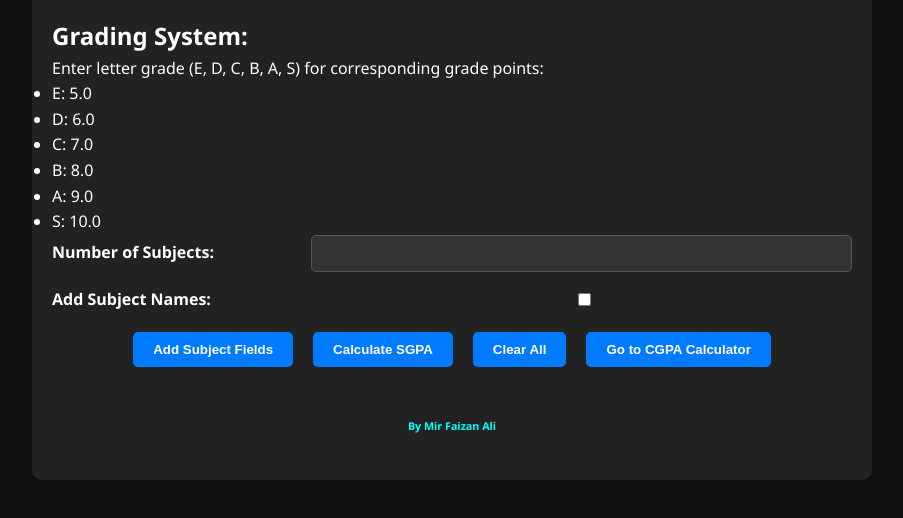
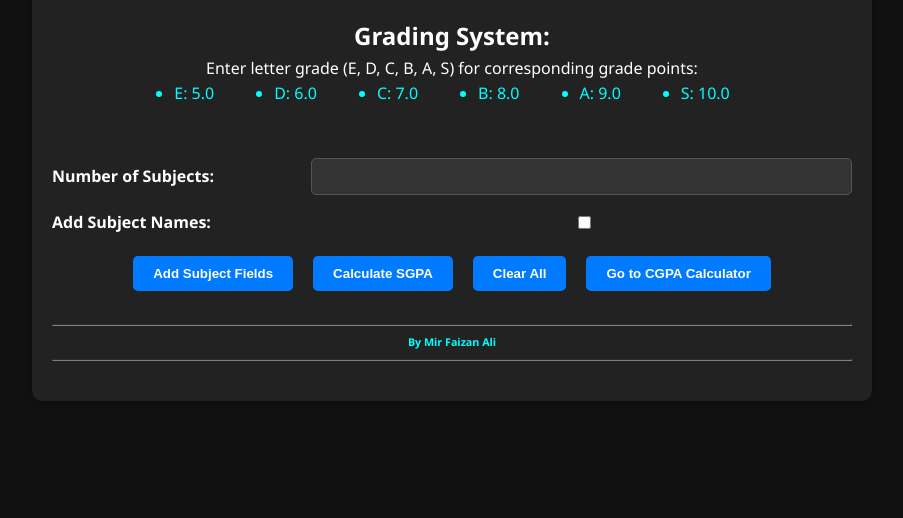
Before and after one commit to mirfaizanali/GPA-CALCULATOR, a plain HTML site: page index.html in a window 1280 px wide. Shown: the part 74-592 px from the top of the page, without its empty margins (188-1091 px from the left). Drawn offline with Linux system fonts and the light colour scheme.

Commit message:
Add files via upload

```diff
--- a/index.html
+++ b/index.html
@@ -4,7 +4,7 @@
     <meta charset="UTF-8">
     <meta name="viewport" content="width=device-width, initial-scale=1.0">
     <title>SGPA Calculator</title>
-    <link rel="stylesheet" href="styles.css">
+    <link rel="stylesheet" href="./styles.css">
 </head>
 <body>
     <div class="container">
@@ -28,7 +28,7 @@
                 <li>S: 10.0</li>
             </ul>
         </div>
-
+        <br/> <br />
         <div class="input-section">
             <div class="form-group">
                 <label>Number of Subjects:</label>
@@ -52,8 +52,9 @@
             </div>
         </div>
         <br/>
+        <hr />
         <h6 id="author">By Mir Faizan Ali</h2>
-
+        <hr/>
         <div class="result" id="sgpaResult"></div>
     </div>
 
--- a/styles.css
+++ b/styles.css
@@ -21,6 +21,8 @@ body {
     background-color: #222222;
     border-radius: 10px;
     box-shadow: 0px 0px 10px rgba(0, 0, 0, 0.3);
+    /* display: flex;
+    flex-direction: column; */
 }
 
 /* ... Add the rest of your CSS styles here ... */
@@ -34,7 +36,7 @@ body, h1, h2, p, ul, li {
 
 body {
     font-family: 'Segoe UI', Tahoma, Geneva, Verdana, sans-serif;
-    background-color: #111111;
+    background-color:#111111;
     color: #ffffff;
     line-height: 1.6;
 }
@@ -108,5 +110,21 @@ body {
 
 #author{
     text-align: center;
-    color:aqua
+    color:aqua;
+    margin: 0%;
 }
+
+hr{
+    border-color: grey;
+}
+
+.grading-system{
+    text-align: center;
+
+}
+
+ul{
+    color: aqua;
+    display: inline-flex;
+    gap:60px
+}
```
Also changed, not shown: cgpa_calculator.html (+1 -0 lines).
